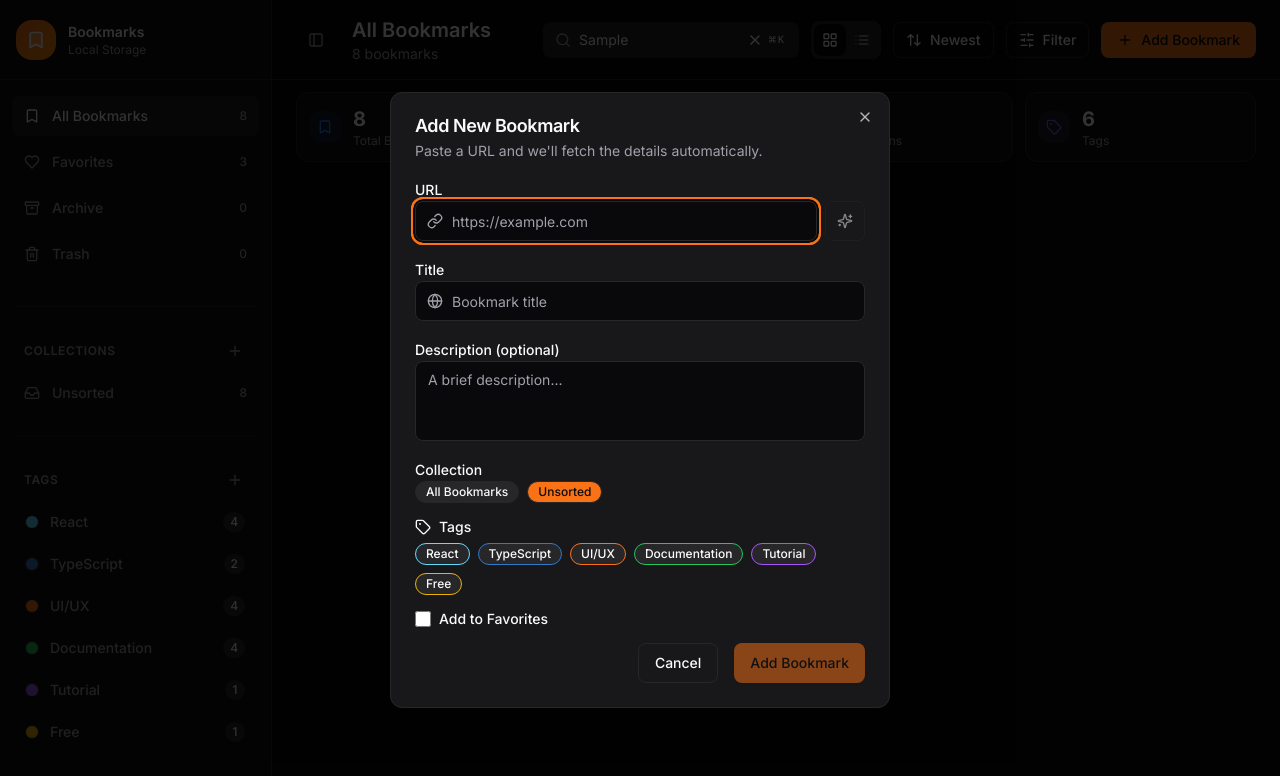
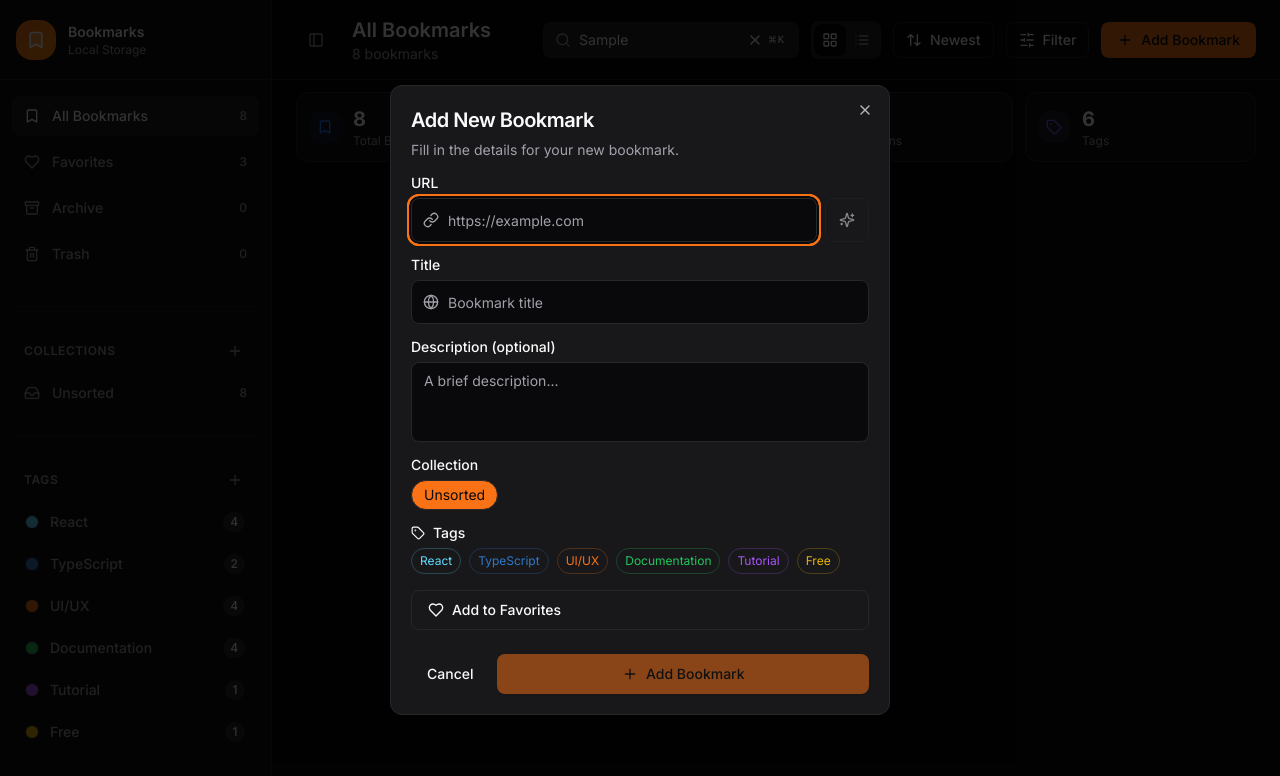
Before and after one commit to Akshad135/bookmarks, a React (Vite) app: page / in a window 1280 px wide. Both pictures are taken after typing "Sample" into the empty fields and a click on the button "Add Bookmark". Shown: the top 776 px of the page. Built offline with nearby package versions, Linux system fonts and the light colour scheme.

Commit message:
fixed add bookmarks and share via

```diff
--- a/src/components/bookmarks/AddBookmarkDialog.tsx
+++ b/src/components/bookmarks/AddBookmarkDialog.tsx
@@ -5,7 +5,6 @@ import {
     DialogHeader,
     DialogTitle,
     DialogDescription,
-    DialogFooter,
 } from '@/components/ui/dialog'
 import { Button } from '@/components/ui/button'
 import { Input } from '@/components/ui/input'
@@ -13,15 +12,16 @@ import { Label } from '@/components/ui/label'
 import { Textarea } from '@/components/ui/textarea'
 import { Badge } from '@/components/ui/badge'
 import { useBookmarkStore } from '@/store/bookmark-store'
-import { getFaviconUrl } from '@/lib/utils'
+import { getFaviconUrl, cn } from '@/lib/utils'
 import type { Bookmark } from '@/types'
 import { toast } from 'sonner'
-import { Loader2, Link, Tag, Globe, Sparkles } from 'lucide-react'
+import { Loader2, Link, Tag, Globe, Sparkles, Heart, Plus } from 'lucide-react'
 
 interface AddBookmarkDialogProps {
     open: boolean
     onOpenChange: (open: boolean) => void
     editBookmark?: Bookmark | null
+    initialData?: Partial<Bookmark> | null
 }
 
 interface UrlMetadata {
@@ -34,6 +34,7 @@ export function AddBookmarkDialog({
     open,
     onOpenChange,
     editBookmark,
+    initialData,
 }: AddBookmarkDialogProps) {
     const { addBookmark, updateBookmark, tags, collections } = useBookmarkStore()
 
@@ -58,10 +59,18 @@ export function AddBookmarkDialog({
             setCollectionId(editBookmark.collectionId)
             setSelectedTagIds(editBookmark.tags)
             setIsFavorite(editBookmark.isFavorite)
+        } else if (initialData) {
+            setUrl(initialData.url || '')
+            setTitle(initialData.title || '')
+            setDescription(initialData.description || '')
+            setThumbnail(initialData.thumbnail || '')
+            setCollectionId(initialData.collectionId || 'unsorted')
+            setSelectedTagIds(initialData.tags || [])
+            setIsFavorite(initialData.isFavorite || false)
         } else {
             resetForm()
         }
-    }, [editBookmark, open])
+    }, [editBookmark, initialData, open])
 
     const resetForm = () => {
         setUrl('')
@@ -91,7 +100,6 @@ export function AddBookmarkDialog({
             }
             return null
         } catch {
-            // If the API fails, try to extract basic info from URL
             return null
         }
     }
@@ -100,7 +108,6 @@ export function AddBookmarkDialog({
         const targetUrl = urlOverride || url
         if (!targetUrl) return
 
-        // Validate URL
         try {
             new URL(targetUrl)
         } catch {
@@ -119,7 +126,6 @@ export function AddBookmarkDialog({
                 if (!description && metadata.description) setDescription(metadata.description)
                 if (!thumbnail && metadata.image) setThumbnail(metadata.image)
             } else {
-                // Fallback: extract from URL
                 const urlObj = new URL(url)
                 const hostname = urlObj.hostname.replace('www.', '')
                 if (!title) setTitle(hostname)
@@ -188,21 +194,21 @@ export function AddBookmarkDialog({
 
     return (
         <Dialog open={open} onOpenChange={onOpenChange}>
-            <DialogContent className="sm:max-w-[500px] max-w-[calc(100vw-2rem)] max-h-[90vh] overflow-y-auto">
+            <DialogContent className="sm:max-w-[500px] max-w-[calc(100vw-1rem)] w-full max-h-[85vh] overflow-y-auto p-4 md:p-5 gap-4">
                 <DialogHeader>
-                    <DialogTitle>
+                    <DialogTitle className="text-lg md:text-xl">
                         {isEditing ? 'Edit Bookmark' : 'Add New Bookmark'}
                     </DialogTitle>
                     <DialogDescription>
                         {isEditing
                             ? 'Update the bookmark details below.'
-                            : 'Paste a URL and we\'ll fetch the details automatically.'}
+                            : 'Fill in the details for your new bookmark.'}
                     </DialogDescription>
                 </DialogHeader>
 
-                <form onSubmit={handleSubmit} className="space-y-4">
+                <form onSubmit={handleSubmit} className="flex flex-col gap-4">
                     {/* URL */}
-                    <div className="space-y-2">
+                    <div className="flex flex-col gap-2">
                         <Label htmlFor="url">URL</Label>
                         <div className="flex gap-2">
                             <div className="relative flex-1">
@@ -214,7 +220,7 @@ export function AddBookmarkDialog({
                                     value={url}
                                     onChange={(e) => setUrl(e.target.value)}
                                     onBlur={handleUrlBlur}
-                                    className="pl-9"
+                                    className="pl-9 h-11"
                                     required
                                 />
                             </div>
@@ -224,7 +230,7 @@ export function AddBookmarkDialog({
                                 size="icon"
                                 onClick={() => handleFetchMetadata()}
                                 disabled={!url || isLoading}
-                                className="shrink-0"
+                                className="shrink-0 h-11 w-11"
                                 title="Fetch metadata"
                             >
                                 {isLoading ? (
@@ -240,7 +246,7 @@ export function AddBookmarkDialog({
                     </div>
 
                     {/* Title */}
-                    <div className="space-y-2">
+                    <div className="flex flex-col gap-2">
                         <Label htmlFor="title">Title</Label>
                         <div className="relative">
                             <Globe className="absolute left-3 top-1/2 h-4 w-4 -translate-y-1/2 text-muted-foreground" />
@@ -249,14 +255,14 @@ export function AddBookmarkDialog({
                                 placeholder="Bookmark title"
                                 value={title}
                                 onChange={(e) => setTitle(e.target.value)}
-                                className="pl-9"
+                                className="pl-9 h-11"
                                 required
                             />
                         </div>
                     </div>
 
                     {/* Description */}
-                    <div className="space-y-2">
+                    <div className="flex flex-col gap-2">
                         <Label htmlFor="description">Description (optional)</Label>
                         <Textarea
                             id="description"
@@ -264,25 +270,26 @@ export function AddBookmarkDialog({
                             value={description}
                             onChange={(e) => setDescription(e.target.value)}
                             rows={2}
+                            className="resize-none"
                         />
                     </div>
 
                     {/* Thumbnail Preview */}
                     {thumbnail && (
-                        <div className="space-y-2">
+                        <div className="space-y-2 rounded-md border border-border p-2">
                             <div className="flex items-center justify-between">
-                                <Label>Preview Image</Label>
+                                <Label className="text-xs">Preview Image</Label>
                                 <Button
                                     type="button"
                                     variant="ghost"
                                     size="sm"
-                                    className="h-auto p-0 text-xs text-destructive hover:bg-transparent hover:text-destructive"
+                                    className="h-6 px-2 text-xs text-destructive hover:bg-destructive/10 hover:text-destructive"
                                     onClick={() => setThumbnail('')}
                                 >
-                                    Remove image
+                                    Remove
                                 </Button>
                             </div>
-                            <div className="relative h-32 w-full overflow-hidden rounded-lg border border-border bg-secondary">
+                            <div className="relative h-28 w-full overflow-hidden rounded-md bg-secondary">
                                 <img
                                     src={thumbnail}
                                     alt="Preview"
@@ -293,15 +300,21 @@ export function AddBookmarkDialog({
                         </div>
                     )}
 
+                    <div className="flex flex-col gap-4">
                         {/* Collection */}
-                    <div className="space-y-2">
+                        <div className="flex flex-col gap-2">
                             <Label>Collection</Label>
                             <div className="flex flex-wrap gap-2">
-                            {collections.map((collection) => (
+                                {collections
+                                    .filter(c => c.id !== 'all')
+                                    .map((collection) => (
                                         <Badge
                                             key={collection.id}
-                                    variant={collectionId === collection.id ? 'default' : 'secondary'}
-                                    className="cursor-pointer transition-all hover:scale-105"
+                                            variant={collectionId === collection.id ? 'default' : 'outline'}
+                                            className={cn(
+                                                "cursor-pointer px-3 py-1 text-sm font-normal transition-all hover:bg-secondary",
+                                                collectionId === collection.id && "hover:bg-primary"
+                                            )}
                                             onClick={() => setCollectionId(collection.id)}
                                         >
                                             {collection.name}
@@ -311,22 +324,24 @@ export function AddBookmarkDialog({
                         </div>
 
                         {/* Tags */}
-                    <div className="space-y-2">
+                        <div className="flex flex-col gap-2">
                             <Label className="flex items-center gap-2">
-                            <Tag className="h-4 w-4" />
+                                <Tag className="h-3.5 w-3.5" />
                                 Tags
                             </Label>
                             <div className="flex flex-wrap gap-2">
                                 {tags.map((tag) => (
                                     <Badge
                                         key={tag.id}
-                                    variant={selectedTagIds.includes(tag.id) ? 'default' : 'secondary'}
-                                    className="cursor-pointer transition-all hover:scale-105"
-                                    style={{
-                                        backgroundColor: selectedTagIds.includes(tag.id)
-                                            ? tag.color
-                                            : undefined,
-                                        borderColor: tag.color,
+                                        variant={selectedTagIds.includes(tag.id) ? 'default' : 'outline'}
+                                        className="cursor-pointer px-2 py-1 font-normal transition-all hover:bg-secondary"
+                                        style={selectedTagIds.includes(tag.id) ? {
+                                            backgroundColor: tag.color,
+                                            color: '#fff',
+                                            borderColor: tag.color
+                                        } : {
+                                            borderColor: `${tag.color}40`,
+                                            color: tag.color
                                         }}
                                         onClick={() => toggleTagSelection(tag.id)}
                                     >
@@ -335,34 +350,42 @@ export function AddBookmarkDialog({
                                 ))}
                             </div>
                         </div>
-
-                    {/* Favorite Toggle */}
-                    <div className="flex items-center gap-2">
-                        <input
-                            type="checkbox"
-                            id="favorite"
-                            checked={isFavorite}
-                            onChange={(e) => setIsFavorite(e.target.checked)}
-                            className="h-4 w-4 rounded border-border"
-                        />
-                        <Label htmlFor="favorite" className="cursor-pointer">
-                            Add to Favorites
-                        </Label>
                     </div>
 
-                    <DialogFooter className="flex-col-reverse sm:flex-row gap-2">
+                    {/* Favorite Toggle & Actions */}
+                    <div className="flex flex-col gap-4">
                         <Button
                             type="button"
-                            variant="outline"
+                            variant={isFavorite ? "secondary" : "outline"}
+                            className={cn("w-full justify-between items-center group", isFavorite && "bg-red-500/10 hover:bg-red-500/20 text-red-500 border-red-200")}
+                            onClick={() => setIsFavorite(!isFavorite)}
+                        >
+                            <span className="flex items-center gap-2">
+                                <Heart className={cn("h-4 w-4", isFavorite ? "fill-current" : "group-hover:text-red-500")} />
+                                Add to Favorites
+                            </span>
+                            {isFavorite && <Badge variant="secondary" className="bg-red-500 text-white text-[10px] h-5">Selected</Badge>}
+                        </Button>
+
+                        <div className="flex flex-col-reverse sm:flex-row gap-2 pt-2">
+                            <Button
+                                type="button"
+                                variant="ghost"
                                 onClick={() => onOpenChange(false)}
                                 className="w-full sm:w-auto"
                             >
                                 Cancel
                             </Button>
-                        <Button type="submit" disabled={!url || !title || isLoading} className="w-full sm:w-auto">
-                            {isEditing ? 'Save Changes' : 'Add Bookmark'}
+                            <Button type="submit" disabled={!url || !title || isLoading} className="w-full gap-2">
+                                {isEditing ? 'Save Changes' : (
+                                    <>
+                                        <Plus className="h-4 w-4" />
+                                        Add Bookmark
+                                    </>
+                                )}
                             </Button>
-                    </DialogFooter>
+                        </div>
+                    </div>
                 </form>
             </DialogContent>
         </Dialog>
```
Also changed, not shown: src/App.tsx (+39 -1 lines). Lines whose indentation alone changed are shown as unchanged.
